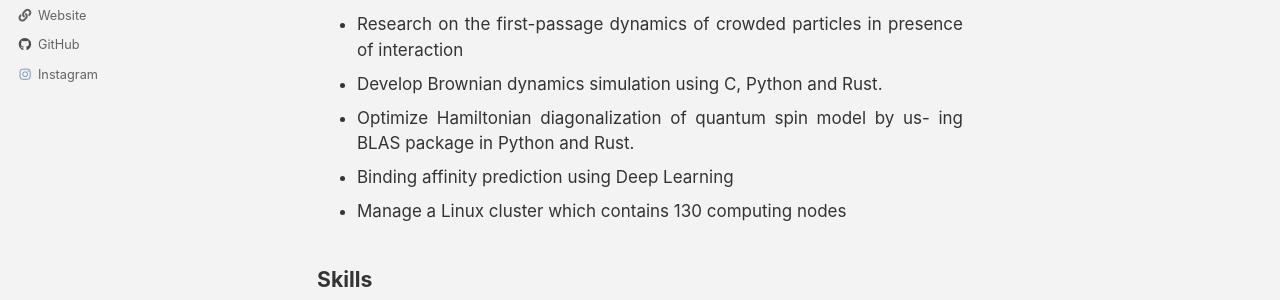
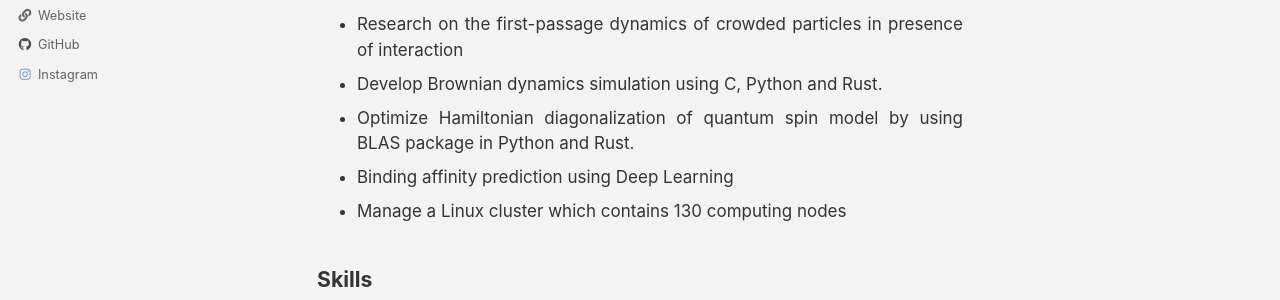
Before and after one commit to key262yek/key262yek.github.io, a Jekyll site: the page built from _pages/about.md, in a window 1280 px wide and 900 px high, scrolled down 561 px. Shown: the part 314-614 px from the top of the window. Built offline with Jekyll 4.4.1, drawn with Linux system fonts in a browser that asks for light colours; cached includes are drawn as plain includes; nearby versions of some CDN libraries.

Commit message:
change about page

```diff
--- a/_pages/about.md
+++ b/_pages/about.md
@@ -34,8 +34,7 @@ bus transportation networks: Gini coefficients and the Seoul bus system
 - Research on the first-passage dynamics of crowded particles in
 presence of interaction
 - Develop Brownian dynamics simulation using C, Python and Rust.
-- Optimize Hamiltonian diagonalization of quantum spin model by us-
-ing BLAS package in Python and Rust.
+- Optimize Hamiltonian diagonalization of quantum spin model by using BLAS package in Python and Rust.
 - Binding affinity prediction using Deep Learning
 - Manage a Linux cluster which contains 130 computing nodes
 
```
